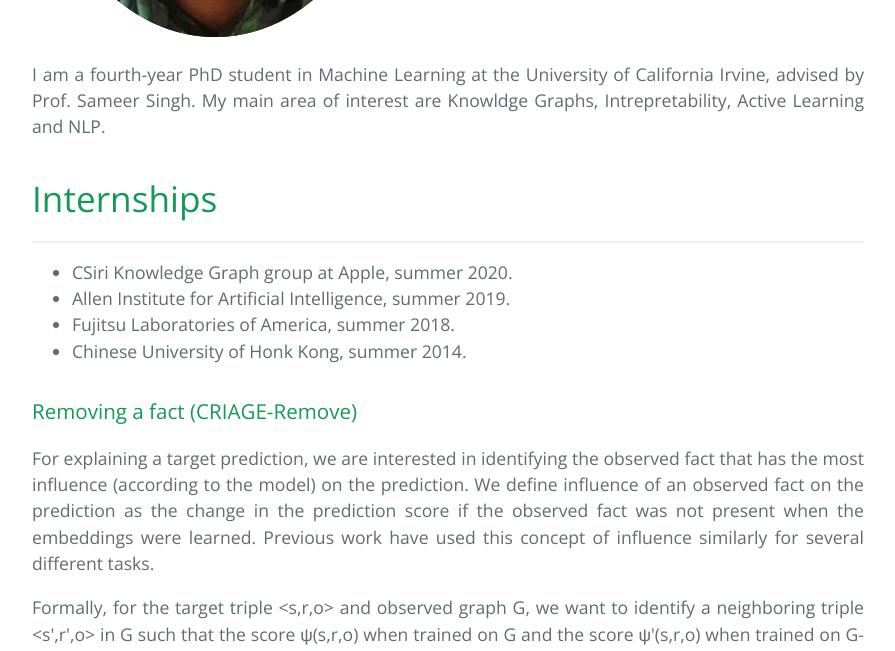
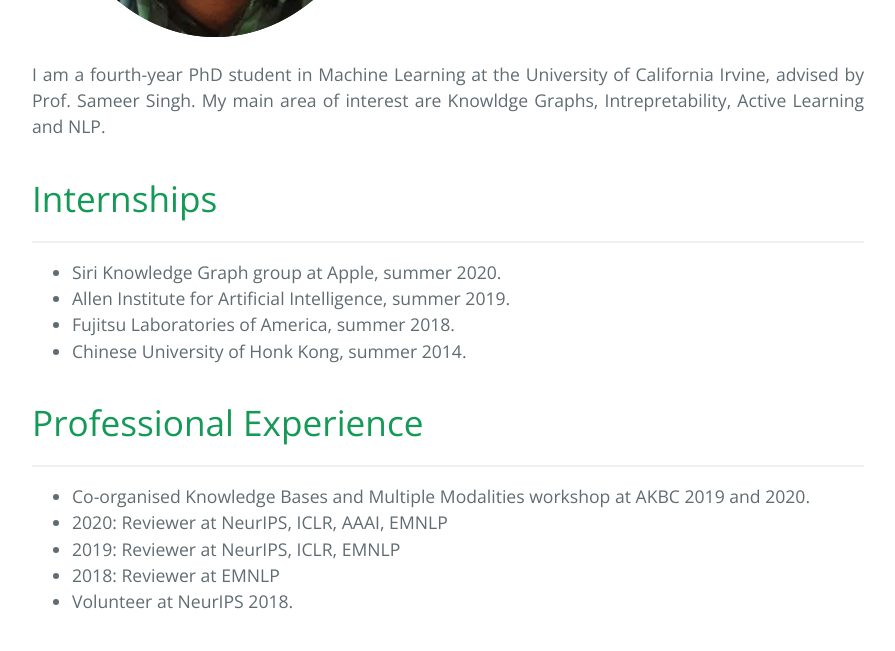
Before and after one commit to pouyapez/pouyapez.github.io, a Jekyll site: the page built from index.md, in a window 1280 px wide and 1400 px high, scrolled down 855 px. Shown: the top 651 px of the window, without its empty margins (192-1087 px from the left). Built offline with Jekyll 4.4.1, drawn with Linux system fonts in a browser that asks for light colours; some of the changed text lies outside the part shown.

Commit message:
Update index.md

```diff
--- a/index.md
+++ b/index.md
@@ -11,25 +11,23 @@ I am a fourth-year PhD student in Machine Learning at the University of Californ
 
 * * *
 <ul>
-  <li>CSiri Knowledge Graph group at Apple, summer 2020.</li>
+  <li>Siri Knowledge Graph group at Apple, summer 2020.</li>
   <li>Allen Institute for Artificial Intelligence, summer 2019.</li>
   <li>Fujitsu Laboratories of America, summer 2018. </li>
   <li>Chinese University of Honk Kong, summer 2014.  </li>
 </ul>
 
-### Removing a fact (CRIAGE-Remove)
+# Professional Experience
+* * *
 
-<p align="justify">
-For explaining a target prediction, we are interested in identifying the observed fact that has the most influence (according to the model) on the prediction.
-We define influence of an observed fact on the prediction as the change in the prediction score if the observed fact was not present when the embeddings were learned. Previous work have used this concept of influence similarly for several different tasks.
-</p>
-<p align="justify">
-Formally, for the target triple <s,r,o> and observed graph G, we want to identify a neighboring triple <s',r',o> in G such that the score ψ(s,r,o) when trained on G and the score ψ'(s,r,o) when trained on G-<s',r',o> are maximally different, i.e.
-</p>
+<ul>
+  <li>Co-organised Knowledge Bases and Multiple Modalities workshop at AKBC 2019 and 2020.</li>
+  <li>2020: Reviewer at NeurIPS, ICLR, AAAI, EMNLP</li>
+  <li>2019: Reviewer at NeurIPS, ICLR, EMNLP</li>
+  <li>2018: Reviewer at EMNLP</li>
+  <li>Volunteer at NeurIPS 2018.</li>
+</ul>
 
-![equation](https://latex.codecogs.com/gif.latex?%5Cbegin%7Balign%7D%20%5Coperatorname*%7Bargmax%7D_%7B%28s%27%2C%20r%27%29%7D%20%5CDelta_%7B%28s%27%2Cr%27%29%7D%28s%2Cr%2Co%29%5Cnonumber%20%5Cend%7Balign%7D)
-
-Where ∆(s,r,o) =ψ(s,r,o)−ψ'(s,r,o).
 
 ### Adding a new fact (CRIAGE-Add)
 
```
